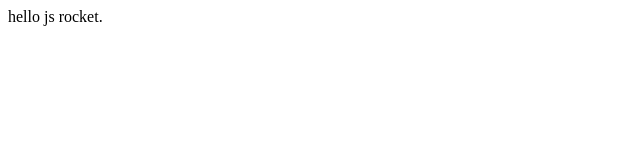
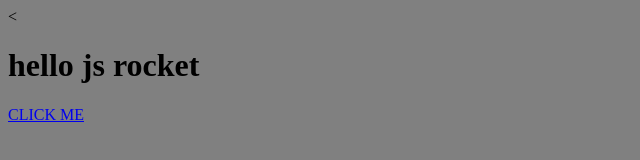
Before and after one commit to alekspasov/js-rocket, a plain HTML site: page index.html in a window 1280 px wide. Shown: the whole page, without its empty margins (0-640 px from the left). Drawn offline with Linux system fonts and the light colour scheme.

Commit message:
added css
added a grey background

```diff
--- /dev/null
+++ b/css/style.css
@@ -0,0 +1,3 @@
+body{
+	background-color:grey;
+}
--- a/index.html
+++ b/index.html
@@ -1,5 +1,16 @@
-hello js rocket.
+<<!DOCTYPE html>
+<html>
+<head>
+	<meta charset="utf-8">
+	<meta name="viewport" content="width=device-width, initial-scale=1">
+	<title>JS Rocket</title>
+	<script type="text/javascript" src='js/script.js'>
+	</script>
+	<link rel="stylesheet" type="text/css" href="css/style.css">
 
-<script type="text/javascript">
-	console.log('Hello there friends!')
-</script>
+</head>
+<body>
+	<h1>hello js rocket</h1>
+	<a href="#" onclick="car.switchCar(true)">CLICK ME </a>
+</body>
+</html>
--- /dev/null
+++ b/js/script.js
@@ -0,0 +1,31 @@
+console.log('Hello there friends!');
+
+
+
+let car = {
+			make: 'VW',
+			type: 'Polo',
+			color: 'blue',
+			isTurnedOn: false,
+			numberOfWheels: 4,
+			seats: [
+			'seat 1',
+			 'seat 2',
+			 'seat 3',
+			 'seat 4'],
+			turnOn: function (){
+				this.isTurnedOn = true;
+			},
+			fly: function () {
+				alert('fly');
+			},
+			switchCar: function (isOn) {
+				console.log('turn car '+ isOn);
+				if(isOn == true){
+					this.isTurnedOn = true;
+				} else {
+					this.isTurnedOn = false;
+				}
+
+			}
+		};
```
Also changed, not shown: 1 other file.
